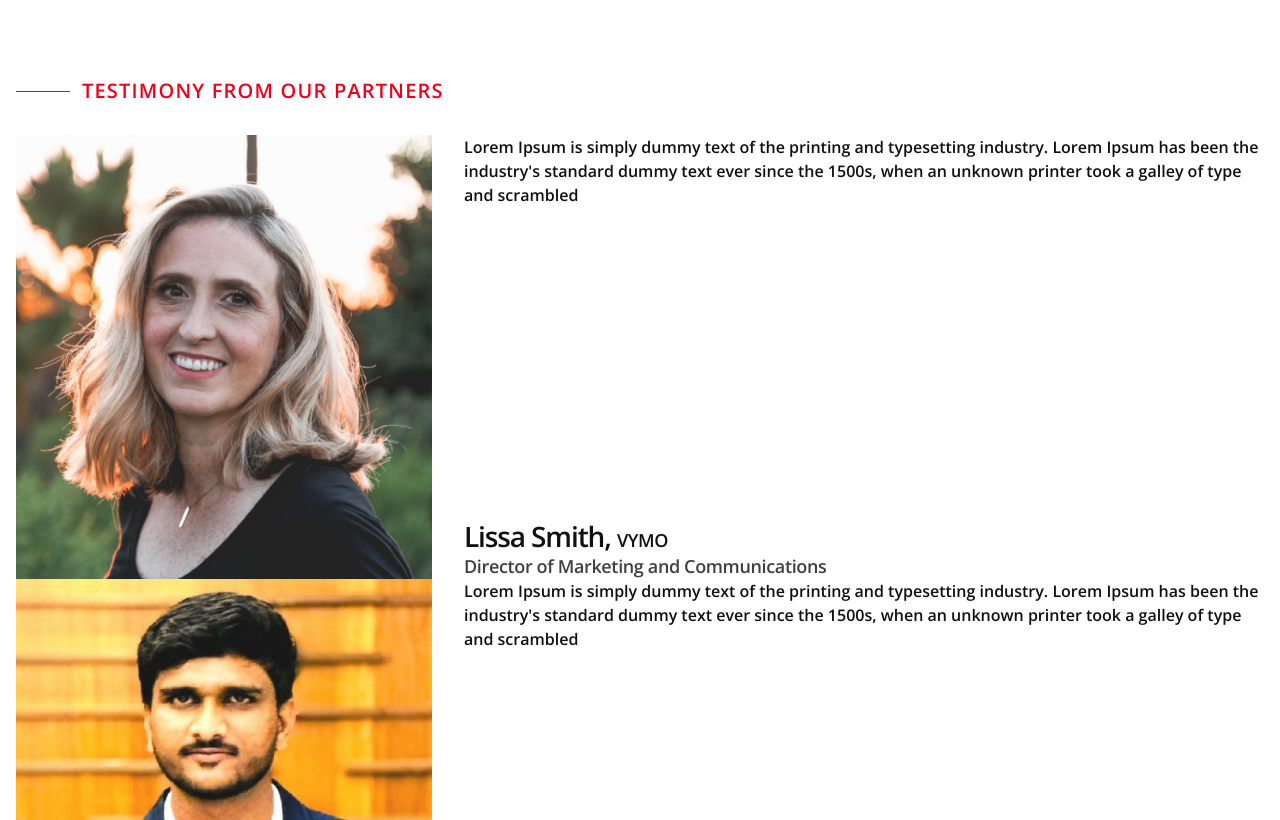
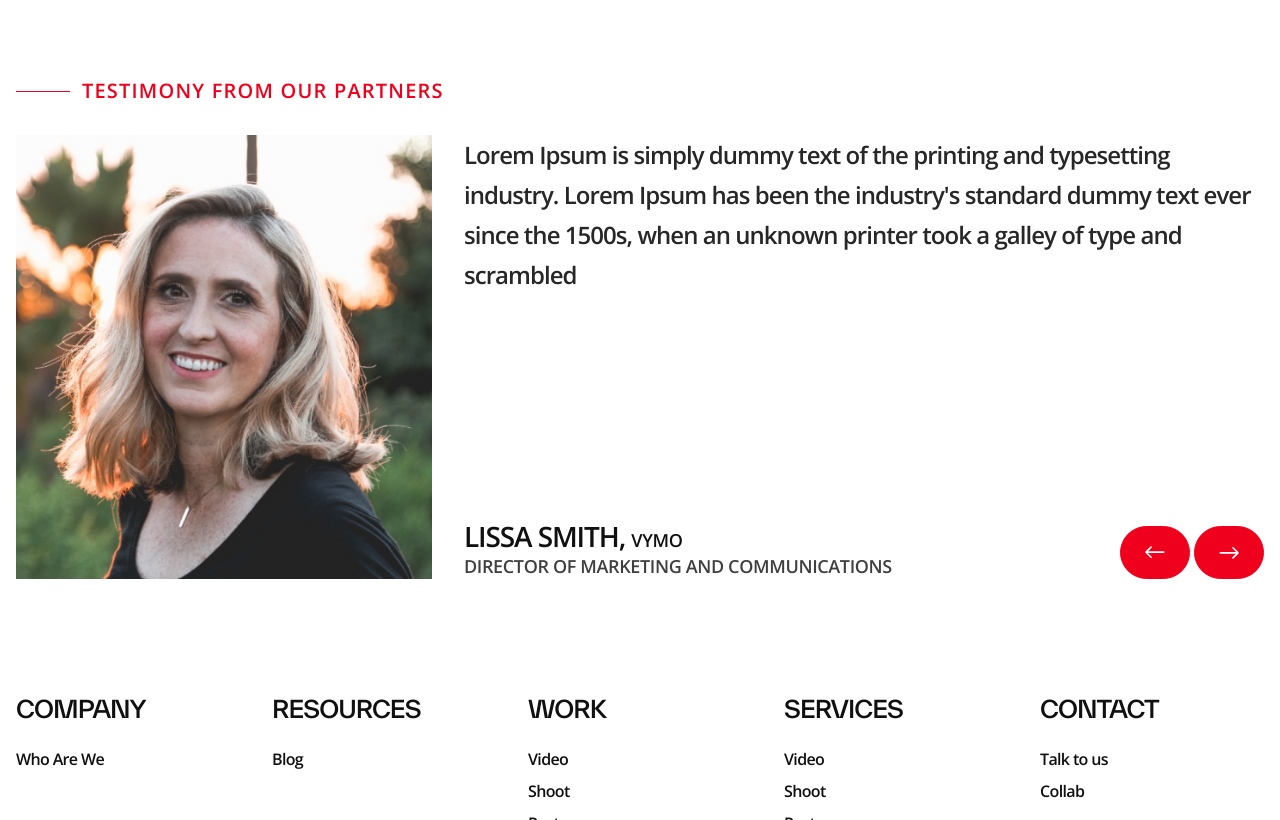
Before and after one commit to SisodiyaAakash/brucira-assessment, a React (Vite) app: page / in a window 1280 px wide. Shown: the part 1980-2800 px from the top of the page. Built offline with nearby package versions, Linux system fonts and the light colour scheme.

Commit message:
Added embla slider logic if the reviews are more than 1 and added conditions as well for blank data

```diff
--- a/src/comps/reviews.jsx
+++ b/src/comps/reviews.jsx
@@ -1,26 +1,121 @@
+import React, { useCallback, useEffect, useState } from 'react';
+import useEmblaCarousel from 'embla-carousel-react';
+import navLeftIcon from '../assets/icons/nav-left.svg';
+
 const Reviews = ({ reviews }) => {
+    const [emblaRef, emblaApi] = useEmblaCarousel({ loop: true });
+    const [canScrollPrev, setCanScrollPrev] = useState(false);
+    const [canScrollNext, setCanScrollNext] = useState(false);
+
+    const scrollPrev = useCallback(() => emblaApi && emblaApi.scrollPrev(), [emblaApi]);
+    const scrollNext = useCallback(() => emblaApi && emblaApi.scrollNext(), [emblaApi]);
+
+    const updateButtons = useCallback(() => {
+        if (!emblaApi) return;
+        setCanScrollPrev(emblaApi.canScrollPrev());
+        setCanScrollNext(emblaApi.canScrollNext());
+    }, [emblaApi]);
+
+    useEffect(() => {
+        if (!emblaApi) return;
+        emblaApi.on('select', updateButtons);
+        updateButtons();
+    }, [emblaApi, updateButtons]);
+
     return (
         <>
             {reviews && reviews.length > 0 && (
-                <div className="reviews">
+                <div className="reviews relative">
+                    {reviews.length > 1 ? (
+                        <div className="embla overflow-hidden" ref={emblaRef}>
+                            <div className="embla__container flex">
                                 {reviews.map((review, index) => (
-                        <div className="review flex flex-col md:flex-row gap-y-8" key={index}>
-                            <div className="image-area w-full md:w-1/3">
-                                <img src={review.profile} alt={`Profile Image of ${review.firstName} ${review.lastName}`} />
+                                    <div
+                                        className="embla__slide flex flex-col md:flex-row gap-y-8 flex-none w-full"
+                                        key={index}
+                                    >
+                                        <div className="image-area w-full md:w-1/3 aspect-[484/517]">
+                                            <img
+                                                className="w-full h-full object-cover"
+                                                src={review.profile ? review.profile : ""}
+                                                alt={`${review.firstName ? review.firstName : "Name"} ${review.lastName ? review.lastName : ""}`}
+                                            />
                                         </div>
                                         <div className="content-area w-full md:w-2/3 md:pl-8 flex flex-col gap-6 md:gap-8">
-                                <p className="feedback">
-                                    {review.feedback}
-                                </p>
-                                <div className="reviewer-info md:pr-44 md:mt-auto">
+                                            {review.feedback && (
+                                                <p className="feedback text-xl leading-6 md:text-2xl md:leading-8 lg:text-3xl lg:leading-10 opacity-90">{review.feedback}</p>
+                                            )}
+                                            <div className="reviewer-info md:pr-44 md:mt-auto uppercase">
                                                 <h3 className="font-body text-3xl md:text-[28px] md:leading-7 font-bold">
-                                        {review.firstName} {review.lastName}, <span className="text-lg md:text-xl text-inherit leading-none">{review.company}</span>
+                                                    {review.firstName ? review.firstName : ""} {review.lastName ? review.lastName : ""},{" "}
+
+                                                    {review.company && (
+                                                        <span className="text-lg md:text-xl text-inherit leading-none">
+                                                            {review.company}
+                                                        </span>
+                                                    )}
                                                 </h3>
+
+                                                {review.designation && (
                                                     <p className="text-lg md:text-xl opacity-80">{review.designation}</p>
+                                                )}
                                             </div>
                                         </div>
                                     </div>
                                 ))}
+                            </div>
+                            {/* Navigation Buttons */}
+                            <div className='navigation-arrow flex justify-center gap-1 md:max-w-max mt-8 md:absolute md:bottom-0 md:right-0 md:mt-0'>
+                                <button
+                                    className={`px-4 md:px-6 py-3 md:py-4 hover:border-foreground ${canScrollPrev ? 'opacity-100' : 'opacity-50 pointer-events-none'}`}
+                                    onClick={scrollPrev}
+                                    disabled={!canScrollPrev}
+                                >
+                                    <img className='nav-prev dark:hover:brightness-[1000]' src={navLeftIcon} />
+                                </button>
+                                <button
+                                    className={`px-4 md:px-6 py-3 md:py-4 hover:border-foreground ${canScrollNext ? 'opacity-100' : 'opacity-50 pointer-events-none'}`}
+                                    onClick={scrollNext}
+                                    disabled={!canScrollNext}
+                                >
+                                    <img className='nav-next rotate-180 dark:hover:brightness-[1000]' src={navLeftIcon} />
+                                </button>
+                            </div>
+                        </div>
+                    ) : (
+                        // Render without slider if only one review exists
+                        reviews.map((review, index) => (
+                            <div className="review flex flex-col md:flex-row gap-y-8" key={index}>
+                                <div className="image-area w-full md:w-1/3 aspect-[484/517]">
+                                    <img
+                                        className="w-full h-full object-cover"
+                                        src={review.profile ? review.profile : ""}
+                                        alt={`${review.firstName ? review.firstName : "Name"} ${review.lastName ? review.lastName : ""}`}
+                                    />
+                                </div>
+                                <div className="content-area w-full md:w-2/3 md:pl-8 flex flex-col gap-6 md:gap-8">
+                                    {review.feedback && (
+                                        <p className="feedback text-xl leading-6 md:text-2xl md:leading-8 lg:text-3xl lg:leading-10 opacity-90">{review.feedback}</p>
+                                    )}
+                                    <div className="reviewer-info md:pr-44 md:mt-auto uppercase">
+                                        <h3 className="font-body text-3xl md:text-[28px] md:leading-7 font-bold">
+                                            {review.firstName ? review.firstName : ""} {review.lastName ? review.lastName : ""},{" "}
+
+                                            {review.company && (
+                                                <span className="text-lg md:text-xl text-inherit leading-none">
+                                                    {review.company}
+                                                </span>
+                                            )}
+                                        </h3>
+
+                                        {review.designation && (
+                                            <p className="text-lg md:text-xl opacity-80">{review.designation}</p>
+                                        )}
+                                    </div>
+                                </div>
+                            </div>
+                        ))
+                    )}
                 </div>
             )}
         </>
```
Also changed, not shown: src/assets/icons/nav-left.svg (added). Lines whose indentation alone changed are shown as unchanged.
